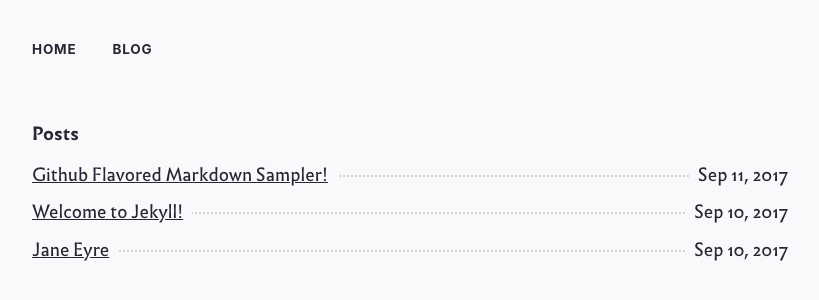
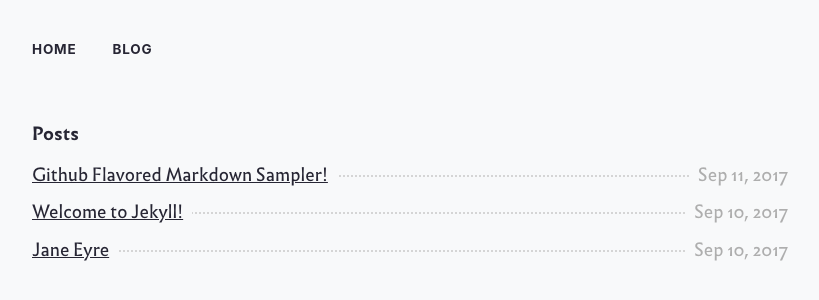
Before and after one commit to themichaelyang/themichaelyang.github.io-2022, a Jekyll site: the page built from blog.md, in a window 1280 px wide. Shown: the top 300 px of the page, without its empty margins (230-1049 px from the left). Built offline with Jekyll 4.4.1, drawn with Linux system fonts in a browser that asks for light colours.

Commit message:
update post details colors

```diff
--- a/_sass/_base.scss
+++ b/_sass/_base.scss
@@ -13,9 +13,10 @@ $background-color: #F8F9FA;
 $link-color:       #2a7ae2;
 
 $grey: #AEAEAE;
+$grey-light: #d5d5d5;
+$grey-dark:  darken($grey, 25%);
 // $grey:       #C4B2B2;
-$grey-light: lighten($grey, 15%);
-$grey-dark:  darken($grey, 25%);
+// $grey-light: lighten($grey, 15%);
 
 $navbar-bg-color: #eee;
 $navbar-color: black;
--- a/_sass/_blog.scss
+++ b/_sass/_blog.scss
@@ -12,7 +12,7 @@
     box-sizing: border-box;
     content: '';
     display: block;
-    border-bottom: 2px dotted #d5d5d5;
+    border-bottom: 2px dotted $grey-light;
     position: absolute;
     top: 50%;
     left: 0;
@@ -28,6 +28,7 @@
   }
 
   &__Date {
+    color: $grey;
     float: right;
     position: relative;
     z-index: 1;
```
